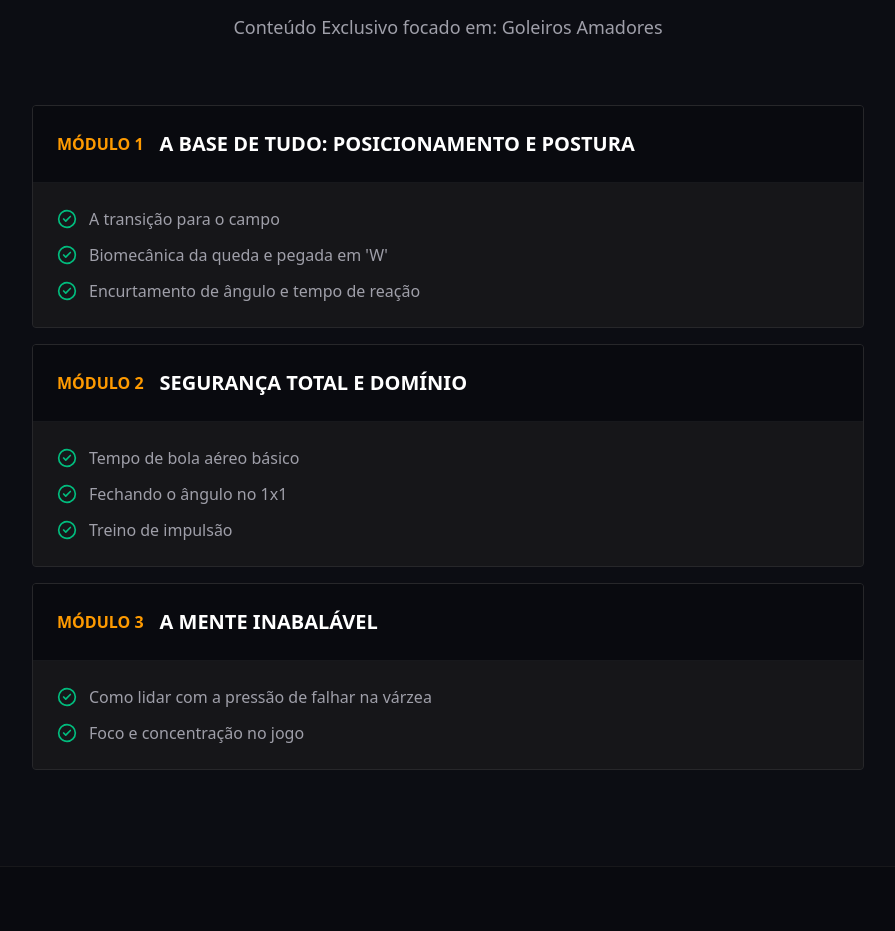
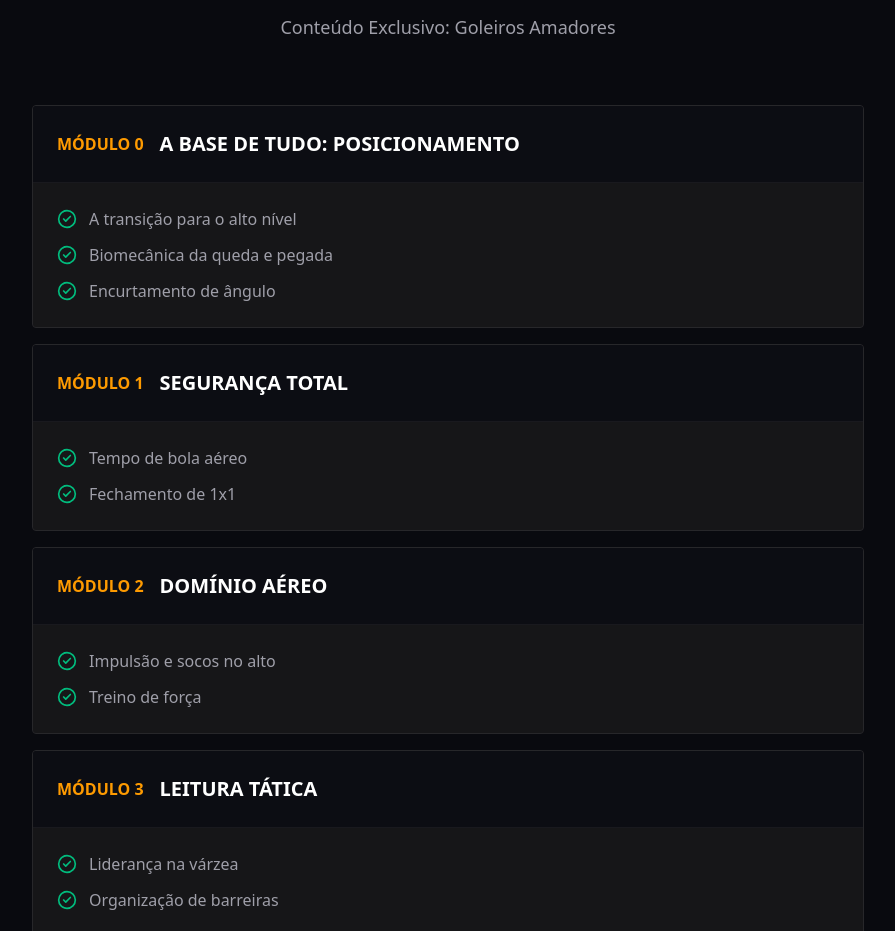
Before and after one commit to appdidelivery/sidao-lp-oficial, a Next.js app: page / in a window 1280 px wide. Shown: the part 1781-2712 px from the top of the page, without its empty margins (192-1087 px from the left). Built offline with nearby package versions, Linux system fonts and the light colour scheme.

Commit message:
att versao completa sem perda de nada

```diff
--- a/app/page.tsx
+++ b/app/page.tsx
@@ -5,62 +5,85 @@ import { motion, AnimatePresence } from "framer-motion";
 import {
   Play,
   ShieldCheck,
+  Target,
   Brain,
   Trophy,
   ChevronDown,
   CheckCircle2,
   Lock,
   Smartphone,
-  ChevronRight
+  ChevronRight,
+  Star
 } from "lucide-react";
 import Head from "next/head";
 
-// --- DADOS DINÂMICOS DOS 3 CURSOS ---
+// --- BANCO DE DADOS DINÂMICO (Preços, Módulos e Links da Hotmart) ---
 const COURSES_DATA = [
   {
     id: 0,
-    type: "Amador",
     title: "Goleiros Amadores",
-    icon: <ShieldCheck className="w-8 h-8 text-amber-500" />,
-    desc: "Acabe com a insegurança debaixo da trave. Aprenda posicionamento, firmeza na pegada e evite lesões bobas na várzea ou society.",
     price: "19,66",
     totalPrice: "197,00",
     checkoutLink: "https://pay.hotmart.com/LINK_AMADOR",
     modules: [
-      { title: "A Base de Tudo: Posicionamento e Postura", lessons: ["A transição para o campo", "Biomecânica da queda e pegada em 'W'", "Encurtamento de ângulo e tempo de reação"] },
-      { title: "Segurança Total e Domínio", lessons: ["Tempo de bola aéreo básico", "Fechando o ângulo no 1x1", "Treino de impulsão"] },
-      { title: "A Mente Inabalável", lessons: ["Como lidar com a pressão de falhar na várzea", "Foco e concentração no jogo"] }
+      { id: "0", title: "A Base de Tudo: Posicionamento", lessons: ["A transição para o alto nível", "Biomecânica da queda e pegada", "Encurtamento de ângulo"] },
+      { id: "1", title: "Segurança Total", lessons: ["Tempo de bola aéreo", "Fechamento de 1x1"] },
+      { id: "2", title: "Domínio Aéreo", lessons: ["Impulsão e socos no alto", "Treino de força"] },
+      { id: "3", title: "Leitura Tática", lessons: ["Liderança na várzea", "Organização de barreiras"] },
+      { id: "4", title: "A Mente Inabalável", lessons: ["Gestão do erro", "Como blindar a mente contra críticas"] }
     ]
   },
   {
     id: 1,
-    type: "Base",
     title: "Atletas de Base",
-    icon: <Trophy className="w-8 h-8 text-amber-500" />,
-    desc: "Desenvolva o jogo com os pés e a leitura tática exigida pelos olheiros modernos. Blinde sua mente para passar nas peneiras.",
     price: "29,64",
     totalPrice: "297,00",
     checkoutLink: "https://pay.hotmart.com/LINK_BASE",
     modules: [
-      { title: "O Goleiro Moderno: Jogo com os Pés", lessons: ["Domínio orientado sob pressão", "Passes de ruptura e construção de jogadas", "Atuando como líbero na cobertura preventiva"] },
-      { title: "Explosão e Alto Rendimento", lessons: ["Treino de força explosiva", "Impulsão, socos e encaixes no alto", "Agilidade debaixo da trave"] },
-      { title: "Mentalidade de Peneira", lessons: ["Rotinas de pré-jogo de um atleta de elite", "Como blindar a mente contra críticas e olheiros"] }
+      { id: "0", title: "O Goleiro Moderno: Jogo com os Pés", lessons: ["Domínio orientado sob pressão", "Passes de ruptura", "Líbero na cobertura"] },
+      { id: "1", title: "Explosão e Alto Rendimento", lessons: ["Treino de força explosiva", "Agilidade debaixo da trave"] },
+      { id: "2", title: "Mentalidade de Peneira", lessons: ["Como lidar com a pressão de olheiros", "Foco no jogo grande"] },
+      { id: "3", title: "Leitura de Jogo Avançada", lessons: ["Antecipação", "Sinais com a zaga"] },
+      { id: "4", title: "Rotina de Elite", lessons: ["Periodização", "Pré-jogo profissional"] }
     ]
   },
   {
     id: 2,
-    type: "Preparador",
     title: "Preparador de Goleiros",
-    icon: <Brain className="w-8 h-8 text-amber-500" />,
-    desc: "Acesse uma metodologia validada na Série A. Aprenda a periodizar treinos que unem técnica, explosão e tomada de decisão.",
     price: "49,60",
     totalPrice: "497,00",
     checkoutLink: "https://pay.hotmart.com/LINK_PREPARADOR",
     modules: [
-      { title: "Periodização Tática", lessons: ["Criando treinos cognitivos", "Gestão de carga e prevenção de lesão", "Como avaliar seus goleiros na prática"] },
-      { title: "O Método Diniz/Sidão", lessons: ["Como treinar o jogo com os pés no dia a dia", "Simulações de jogo real dentro da área", "Exercícios práticos documentados"] },
-      { title: "Liderança e Comunicação", lessons: ["A voz de comando do sistema defensivo", "Sinais não-verbais com a zaga", "Certificação de conclusão"] }
+      { id: "0", title: "Periodização Tática", lessons: ["Criando treinos cognitivos", "Gestão de carga e lesão", "Avaliação prática"] },
+      { id: "1", title: "O Método Diniz/Sidão", lessons: ["Treino de jogo com os pés", "Simulações de jogo real"] },
+      { id: "2", title: "Liderança e Gestão", lessons: ["Comunicação", "Desenvolvimento individual"] },
+      { id: "3", title: "Biomecânica do Goleiro", lessons: ["Análise de movimento", "Correção de falhas"] },
+      { id: "4", title: "Certificação Oficial", lessons: ["Aprovação final", "Certificado Sidão"] }
     ]
+  }
+];
+
+const TARGET_AUDIENCE = [
+  {
+    icon: <ShieldCheck className="w-8 h-8 text-amber-500" />,
+    title: "Goleiros Amadores",
+    desc: "Acabe com a insegurança debaixo da trave. Aprenda posicionamento, firmeza na pegada e evite lesões bobas na várzea ou society.",
+    link: "#modulos",
+    cta: "Entrar para a Lista VIP"
+  },
+  {
+    icon: <Trophy className="w-8 h-8 text-amber-500" />,
+    title: "Atletas de Base",
+    desc: "Desenvolva o jogo com os pés e a leitura tática exigida pelos olheiros modernos. Blinde sua mente para passar nas peneiras.",
+    link: "#modulos",
+    cta: "Entrar para a Lista VIP"
+  },
+  {
+    icon: <Brain className="w-8 h-8 text-amber-500" />,
+    title: "Preparador de Goleiros",
+    desc: "Acesse uma metodologia validada na Série A. Aprenda a periodizar treinos que unem técnica, explosão e tomada de decisão.",
+    link: "#modulos",
+    cta: "Entrar para a Lista VIP"
   }
 ];
 
@@ -75,7 +98,7 @@ const FAQS = [
   },
   {
     question: "Como acesso as aulas?",
-    answer: "Assim que o pagamento for aprovado, você receberá um e-mail com seu login e senha para acessar a área de membros exclusiva de qualquer dispositivo."
+    answer: "Assim que o pagamento for aprovado, você receberá um e-mail da Hotmart com seu login e senha para acessar a área de membros exclusiva de qualquer dispositivo."
   },
   {
     question: "E se eu não gostar?",
@@ -103,18 +126,32 @@ const ButtonCTA = ({ href = "#checkout", text = "Garantir Minha Vaga", className
 export default function AcademiaS12LandingPage() {
   const [openFaq, setOpenFaq] = useState<number | null>(null);
 
-  // ESTADO QUE GUARDA QUAL CURSO FOI CLICADO (0 = Amador, 1 = Base, 2 = Preparador)
+  // ESTADO DINÂMICO
   const [activeCourse, setActiveCourse] = useState(0);
   const currentCourse = COURSES_DATA[activeCourse];
+
+  // Schema Markup para SEO e E-E-A-T
+  const schemaData = {
+    "@context": "https://schema.org",
+    "@type": "Course",
+    "name": "Academia S12 - O Método Definitivo para Goleiros",
+    "description": "Treinamento online de técnica, jogo com os pés e blindagem mental com o ex-goleiro profissional Sidão.",
+    "provider": {
+      "@type": "Person",
+      "name": "Sidão",
+      "jobTitle": "Ex-Goleiro Profissional e Mentor"
+    }
+  };
 
   return (
     <div className="min-h-screen bg-[#090A0F] text-zinc-300 font-sans selection:bg-amber-500 selection:text-black overflow-x-hidden">
       <Head>
         <title>Academia S12 | Método Sidão para Goleiros</title>
         <meta name="description" content="Aprenda técnica, jogo com os pés e blindagem mental com quem viveu a pressão dos maiores clubes do Brasil." />
+        <script type="application/ld+json" dangerouslySetInnerHTML={{ __html: JSON.stringify(schemaData) }} />
       </Head>
 
-      {/* HEADER FIXO - MANTIDO INTACTO */}
+      {/* HEADER FIXO */}
       <header className="fixed top-0 w-full z-50 bg-[#090A0F]/80 backdrop-blur-md border-b border-zinc-800 transition-all">
         <div className="max-w-7xl mx-auto px-4 md:px-8 h-20 flex items-center justify-between">
           <a href="#" className="flex items-center">
@@ -130,16 +167,21 @@ export default function AcademiaS12LandingPage() {
             <a href="#historia" className="hover:text-amber-500 transition-colors">O Mentor</a>
           </nav>
           <div className="hidden sm:block">
-            <ButtonCTA href="#cursos" text="Lista VIP" className="py-2 px-6 text-sm" />
+            <ButtonCTA href="#metodo" text="Lista VIP" className="py-2 px-6 text-sm" />
           </div>
         </div>
       </header>
 
-      {/* HERO SECTION - MANTIDA INTACTA */}
+      {/* HERO SECTION (Dobra 1) */}
       <section className="relative pt-32 pb-20 md:pt-48 md:pb-32 px-4 md:px-8 max-w-7xl mx-auto flex flex-col md:flex-row items-center gap-12 z-10">
         <div className="absolute top-1/4 left-1/2 -translate-x-1/2 w-[600px] h-[600px] bg-amber-500/10 blur-[120px] rounded-full pointer-events-none -z-10" />
 
-        <motion.div initial={{ opacity: 0, x: -50 }} animate={{ opacity: 1, x: 0 }} transition={{ duration: 0.8 }} className="flex-1 space-y-6">
+        <motion.div
+          initial={{ opacity: 0, x: -50 }}
+          animate={{ opacity: 1, x: 0 }}
+          transition={{ duration: 0.8 }}
+          className="flex-1 space-y-6"
+        >
           <div className="inline-block border border-amber-500/30 bg-amber-500/10 text-amber-400 px-4 py-1.5 rounded-full text-xs font-bold uppercase tracking-widest backdrop-blur-sm">
             A Metodologia Oficial do Camisa 12
           </div>
@@ -152,7 +194,7 @@ export default function AcademiaS12LandingPage() {
           </p>
 
           <div className="pt-4 flex flex-col sm:flex-row items-center gap-4">
-            <ButtonCTA href="#cursos" text="ESCOLHER MEU CURSO" className="w-full sm:w-auto text-lg py-5 px-10 animate-pulse" />
+            <ButtonCTA href="#metodo" text="ESCOLHER MEU CURSO" className="w-full sm:w-auto text-lg py-5 px-10 animate-pulse" />
             <span className="text-sm text-zinc-500 flex items-center gap-2">
               <ShieldCheck className="w-4 h-4 text-emerald-500" /> Compra 100% Segura
             </span>
@@ -169,7 +211,12 @@ export default function AcademiaS12LandingPage() {
           </div>
         </motion.div>
 
-        <motion.div initial={{ opacity: 0, scale: 0.9 }} animate={{ opacity: 1, scale: 1 }} transition={{ duration: 0.8, delay: 0.2 }} className="flex-1 w-full relative">
+        <motion.div
+          initial={{ opacity: 0, scale: 0.9 }}
+          animate={{ opacity: 1, scale: 1 }}
+          transition={{ duration: 0.8, delay: 0.2 }}
+          className="flex-1 w-full relative"
+        >
           <div className="relative aspect-video bg-zinc-900 border border-zinc-800 rounded-xl overflow-hidden shadow-2xl group cursor-pointer">
             <img src="https://images.unsplash.com/photo-1517466787929-bc90951d0974?ixlib=rb-4.0.3&auto=format&fit=crop&w=1000&q=80" alt="Treino Sidão" className="object-cover w-full h-full opacity-60 group-hover:opacity-40 transition-opacity duration-500" />
             <div className="absolute inset-0 flex flex-col items-center justify-center">
@@ -183,21 +230,25 @@ export default function AcademiaS12LandingPage() {
         </motion.div>
       </section>
 
-      {/* SELEÇÃO DINÂMICA DE CURSOS - AGREGADO O CLIQUE DINÂMICO AQUI */}
-      <section id="cursos" className="py-20 bg-zinc-950 border-t border-zinc-900 relative">
+      {/* PARA QUEM É (CARDS DINÂMICOS) */}
+      <section id="metodo" className="py-20 bg-zinc-950 border-t border-zinc-900 relative">
         <div className="max-w-7xl mx-auto px-4 md:px-8">
-          <SectionHeading subtitle="A metodologia S12 foi desenhada para atuar nas três esferas principais da posição. Selecione seu perfil.">
-            QUAL É O SEU ALVO?
+          <SectionHeading subtitle="A metodologia S12 foi desenhada para atuar nas três esferas principais da posição.">
+            O ALVO DO TREINAMENTO
           </SectionHeading>
 
           <div className="grid grid-cols-1 md:grid-cols-3 gap-6 cursor-pointer">
-            {COURSES_DATA.map((item, idx) => (
+            {TARGET_AUDIENCE.map((item, idx) => (
               <motion.div
                 key={idx}
                 onClick={() => {
                   setActiveCourse(idx);
                   document.getElementById("modulos")?.scrollIntoView({ behavior: "smooth" });
                 }}
+                initial={{ opacity: 0, y: 30 }}
+                whileInView={{ opacity: 1, y: 0 }}
+                viewport={{ once: true }}
+                transition={{ duration: 0.5, delay: idx * 0.1 }}
                 className={`p-8 rounded-lg transition-all duration-300 flex flex-col group ${activeCourse === idx ? 'bg-zinc-900 border-2 border-amber-500 shadow-[0_0_30px_rgba(245,158,11,0.1)]' : 'bg-zinc-900/50 border border-zinc-800 hover:border-amber-500/50'}`}
               >
                 <div className={`w-16 h-16 rounded-full flex items-center justify-center mb-6 border transition-colors ${activeCourse === idx ? 'bg-amber-500/10 border-amber-500' : 'bg-[#090A0F] border-zinc-800 group-hover:border-amber-500/30'}`}>
@@ -215,26 +266,26 @@ export default function AcademiaS12LandingPage() {
         </div>
       </section>
 
-      {/* MÓDULOS - AGORA SÃO DINÂMICOS CONFORME O CLIQUE */}
-      <section id="modulos" className="py-24 relative overflow-hidden bg-[#0c0d13]">
+      {/* MÓDULOS (ESTRUTURA ORIGINAL COM DADOS DINÂMICOS) */}
+      <section id="modulos" className="py-24 relative overflow-hidden">
         <div className="absolute top-1/2 right-0 w-[500px] h-[500px] bg-emerald-500/5 blur-[150px] rounded-full pointer-events-none -z-10" />
 
         <div className="max-w-4xl mx-auto px-4 md:px-8">
-          <SectionHeading subtitle={`Conteúdo Exclusivo focado em: ${currentCourse.title}`}>
+          <SectionHeading subtitle={`Conteúdo Exclusivo: ${currentCourse.title}`}>
             O QUE VOCÊ VAI RECEBER
           </SectionHeading>
 
           <div className="space-y-4">
             {currentCourse.modules.map((mod, idx) => (
               <motion.div
-                key={`${currentCourse.id}-${idx}`}
+                key={`${currentCourse.id}-${mod.id}`}
                 initial={{ opacity: 0, x: -20 }}
                 animate={{ opacity: 1, x: 0 }}
                 transition={{ duration: 0.4, delay: idx * 0.1 }}
                 className="bg-zinc-900/80 border border-zinc-800 rounded-sm overflow-hidden"
               >
-                <div className="p-4 md:p-6 flex items-center border-b border-zinc-800/50 bg-[#090A0F]">
-                  <span className="text-amber-500 font-bold mr-4">MÓDULO {idx + 1}</span>
+                <div className="p-4 md:p-6 flex items-center border-b border-zinc-800/50 bg-[#0c0d13]">
+                  <span className="text-amber-500 font-bold mr-4">MÓDULO {mod.id}</span>
                   <h3 className="text-lg md:text-xl font-bold text-white uppercase">{mod.title}</h3>
                 </div>
                 <div className="p-4 md:p-6 bg-zinc-900/40">
@@ -253,7 +304,7 @@ export default function AcademiaS12LandingPage() {
         </div>
       </section>
 
-      {/* REELS / CONTEÚDO DINÂMICO - MANTIDO INTACTO */}
+      {/* REELS / CONTEÚDO DINÂMICO */}
       <section className="py-20 bg-[#090A0F] border-y border-zinc-900">
         <div className="max-w-7xl mx-auto px-4 md:px-8">
           <SectionHeading subtitle="Metodologia direto do campo para a tela do seu celular.">
@@ -274,10 +325,15 @@ export default function AcademiaS12LandingPage() {
         </div>
       </section>
 
-      {/* STORYTELLING - QUEM É O MENTOR - MANTIDO INTACTO */}
+      {/* STORYTELLING - QUEM É O MENTOR */}
       <section id="historia" className="py-24 relative">
         <div className="max-w-7xl mx-auto px-4 md:px-8 flex flex-col lg:flex-row items-center gap-12 lg:gap-20">
-          <motion.div initial={{ opacity: 0, scale: 0.95 }} whileInView={{ opacity: 1, scale: 1 }} viewport={{ once: true }} className="flex-1 w-full">
+          <motion.div
+            initial={{ opacity: 0, scale: 0.95 }}
+            whileInView={{ opacity: 1, scale: 1 }}
+            viewport={{ once: true }}
+            className="flex-1 w-full"
+          >
             <div className="relative">
               <h2 className="absolute -top-10 -left-4 text-7xl md:text-9xl font-black text-zinc-800/30 uppercase z-0 select-none" style={{ fontFamily: 'Impact' }}>SIDÃO</h2>
               <div className="relative z-10 border-4 border-zinc-900 rounded-sm overflow-hidden shadow-2xl">
@@ -287,7 +343,12 @@ export default function AcademiaS12LandingPage() {
             </div>
           </motion.div>
 
-          <motion.div initial={{ opacity: 0, x: 30 }} whileInView={{ opacity: 1, x: 0 }} viewport={{ once: true }} className="flex-1 space-y-6">
+          <motion.div
+            initial={{ opacity: 0, x: 30 }}
+            whileInView={{ opacity: 1, x: 0 }}
+            viewport={{ once: true }}
+            className="flex-1 space-y-6"
+          >
             <h2 className="text-4xl md:text-5xl font-black text-white uppercase tracking-tight" style={{ fontFamily: 'Impact' }}>
               QUEM É <span className="text-amber-500">SIDÃO?</span>
             </h2>
@@ -317,7 +378,7 @@ export default function AcademiaS12LandingPage() {
         </div>
       </section>
 
-      {/* OFERTA E CHECKOUT - AGORA É DINÂMICO PARA O CURSO CLICADO */}
+      {/* OFERTA E CHECKOUT (AGORA DINÂMICO) */}
       <section id="checkout" className="py-24 bg-black relative">
         <div className="absolute inset-0 bg-[url('https://www.transparenttextures.com/patterns/carbon-fibre.png')] opacity-30"></div>
 
@@ -330,21 +391,11 @@ export default function AcademiaS12LandingPage() {
                   O QUE VOCÊ VAI <span className="text-amber-500 underline decoration-amber-500/30">RECEBER</span>
                 </h3>
                 <ul className="space-y-4">
-                  <li className="flex items-center text-zinc-300 font-medium">
-                    <ChevronRight className="w-5 h-5 text-amber-500 mr-2 shrink-0" /> Acesso aos Módulos Exclusivos: {currentCourse.title}
-                  </li>
-                  <li className="flex items-center text-zinc-300 font-medium">
-                    <ChevronRight className="w-5 h-5 text-amber-500 mr-2 shrink-0" /> Certificado de Conclusão Oficial
-                  </li>
-                  <li className="flex items-center text-zinc-300 font-medium">
-                    <ChevronRight className="w-5 h-5 text-amber-500 mr-2 shrink-0" /> Bônus: Módulo Mentalidade Blindada
-                  </li>
-                  <li className="flex items-center text-zinc-300 font-medium">
-                    <ChevronRight className="w-5 h-5 text-amber-500 mr-2 shrink-0" /> Acesso de 1 Ano a todas as atualizações
-                  </li>
-                  <li className="flex items-center text-zinc-300 font-medium">
-                    <ChevronRight className="w-5 h-5 text-amber-500 mr-2 shrink-0" /> Suporte tira-dúvidas na plataforma
-                  </li>
+                  {["Acesso Completo aos Módulos Exclusivos", "Certificado de Conclusão", "Bônus: Módulo Mentalidade Blindada", "Acesso de 1 Ano a todas as atualizações", "Suporte tira-dúvidas na plataforma"].map((item, i) => (
+                    <li key={i} className="flex items-center text-zinc-300 font-medium">
+                      <ChevronRight className="w-5 h-5 text-amber-500 mr-2 shrink-0" /> {item}
+                    </li>
+                  ))}
                 </ul>
               </div>
 
@@ -369,7 +420,6 @@ export default function AcademiaS12LandingPage() {
             </div>
           </div>
 
-          {/* GARANTIA GIGANTE - RESTAURADA E MANTIDA INTACTA */}
           <div className="mt-20 text-center space-y-6">
             <h2 className="text-7xl md:text-9xl font-black text-amber-500 uppercase tracking-tighter mix-blend-lighten" style={{ fontFamily: 'Impact', textShadow: '0 10px 30px rgba(245,158,11,0.2)' }}>
               7 DIAS
@@ -382,7 +432,7 @@ export default function AcademiaS12LandingPage() {
         </div>
       </section>
 
-      {/* FAQ E RODAPÉ - MANTIDO INTACTO */}
+      {/* FAQ E RODAPÉ */}
       <footer className="bg-[#090A0F] pt-20 pb-10 border-t border-zinc-900">
         <div className="max-w-4xl mx-auto px-4 md:px-8 mb-20">
           <SectionHeading subtitle="Tire suas dúvidas antes de entrar em campo.">
```
